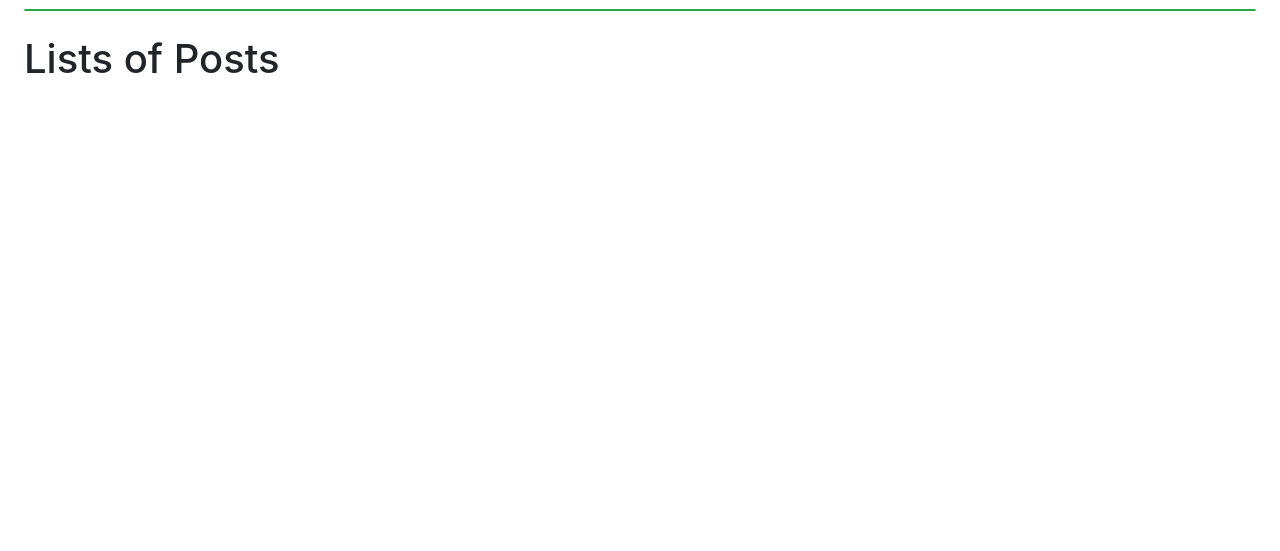
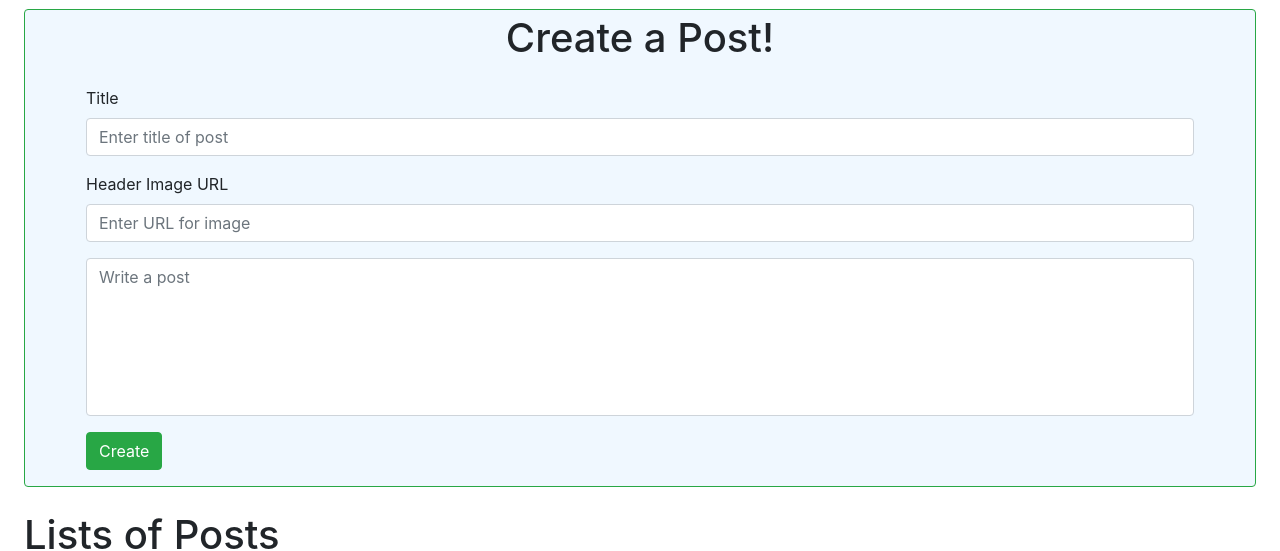
Before and after one commit to MervensVal/BloggingAppFrontEnd-Angular, an Angular app in the folder Assignment4/BloggingApp/: page /home in a window 1280 px wide. Shown: the part 168-719 px from the top of the page. Built offline with nearby package versions, Linux system fonts and the light colour scheme; no server answers.

Commit message:
working on posts post feature

```diff
--- a/Assignment4/BloggingApp/src/app/app.module.ts
+++ b/Assignment4/BloggingApp/src/app/app.module.ts
@@ -11,6 +11,7 @@ import { ErrorrouteComponent } from './views/errorroute/errorroute.component';
 import { FormsModule } from '@angular/forms';
 import { HttpClient, HttpClientModule } from '@angular/common/http';
 import { PostcomponentComponent } from './component/postcomponent/postcomponent.component';
+import { PostinstanceComponent } from './component/postinstance/postinstance.component';
 @NgModule({
   declarations: [
     AppComponent,
@@ -20,6 +21,7 @@ import { PostcomponentComponent } from './component/postcomponent/postcomponent.
     HomeComponent,
     ErrorrouteComponent,
     PostcomponentComponent,
+    PostinstanceComponent,
   ],
   imports: [
     BrowserModule,
--- a/Assignment4/BloggingApp/src/app/component/postcomponent/postcomponent.component.html
+++ b/Assignment4/BloggingApp/src/app/component/postcomponent/postcomponent.component.html
@@ -1,20 +1,24 @@
-<div *ngIf="userIsLoggedIn">
 <h1 class="text-center mt-1">Create a Post!</h1>
 <div class="container p-3  mt-1 ">
     <div class="form-group">
         <label for="postTitle"> Title</label>
-            <input type="text" class="form-control" id="postTitle" placeholder="Enter title of post">
+        <input [(ngModel)]="postInfo!.title" type="text" class="form-control" id="postTitle"
+            placeholder="Enter title of post">
     </div>
     <div class="form-group">
         <label for="headerImage"> Header Image URL</label>
-            <input type="text" class="form-control" id="headerImage" placeholder="Enter URL for image">
+        <input [(ngModel)]="postInfo!.headerImage" type="text" class="form-control" id="headerImage"
+            placeholder="Enter URL for image">
     </div>
     <div class="form-group">
-            <textarea type="text" rows="6" style="resize: none;" class="form-control" id="headerImage"
-                placeholder="Write a post"></textarea>
+        <textarea [(ngModel)]="postInfo!.content" type="text" rows="6" style="resize: none;" class="form-control"
+            id="content" placeholder="Write a post"></textarea>
+    </div>
+    <div *ngIf="message !=='' " class="alert" [ngClass]="{'alert-danger':!success, 'alert-success': success}"
+        role="alert">
+        {{message}}
     </div>
     <div>
-            <button class="btn btn-success">Submit</button>
+        <button (click)="CreatePosts()" class="btn btn-success">Create</button>
     </div>
 </div>
-</div>
--- a/Assignment4/BloggingApp/src/app/component/postcomponent/postcomponent.component.ts
+++ b/Assignment4/BloggingApp/src/app/component/postcomponent/postcomponent.component.ts
@@ -2,6 +2,7 @@ import { Component, Input, OnInit } from '@angular/core';
 import { Router } from '@angular/router';
 import { Post } from 'src/app/models/post.model';
 import { Token } from 'src/app/models/token.model';
+import { PostserviceService } from 'src/app/services/postservice.service';
 import { UserserviceService } from 'src/app/services/userservice.service';
 @Component({
   selector: 'app-postcomponent',
@@ -10,11 +11,16 @@ import { UserserviceService } from 'src/app/services/userservice.service';
 })
 export class PostcomponentComponent implements OnInit {
 
-  @Input() postObj: Post | undefined;
 //----------Copied from the nav bar---------
   userIsLoggedIn= false;
   currentUser: Token|null=null;
-  constructor(private userSvc: UserserviceService, private router:Router) {
+  postInfo: Post|null=null;
+  date: Date = new Date();
+
+  message:string='';
+  success:boolean=true;
+
+  constructor(private userSvc: UserserviceService, private router:Router, private postSVC:  PostserviceService) {
 
     let userLoggedIn = this.userSvc.GetLoggedInUser();
     if(userLoggedIn!=null)
@@ -26,8 +32,24 @@ export class PostcomponentComponent implements OnInit {
       this.userIsLoggedIn = userLoggedInMsg!==null;
       this.currentUser = userLoggedIn;
     })
+
+    this.postInfo = new Post(0,this.date,'','','','',this.date);
   }
   //-----------------------------------------
+
+  CreatePosts(){
+    if(this.postInfo != null){
+      this.postSVC.CreatePosts(this.postInfo);
+      this.success = true;
+      this.message=`The Post has been created successfully!`;
+    }else{
+      this.success = false;
+     // this.message=``;
+     // this.message=`Error detected, The Post has not been created!`;
+
+    }
+
+  }
 
   ngOnInit(): void {
   }
--- /dev/null
+++ b/Assignment4/BloggingApp/src/app/component/postinstance/postinstance.component.html
@@ -0,0 +1,22 @@
+
+<p>postinstance works!</p>
+
+  <div>
+    <div class="container p-3  mt-1 ">
+        <div class="form-group">
+            <label for="postTitle"> Title</label>
+            <input type="text" class="form-control" id="postTitle" value = {{postObj!.title}} readonly>
+        </div>
+        <div class="form-group">
+            <label for="headerImage"> Header Image URL</label>
+            <div id="headerImage">{{postObj!.headerImage}}</div>
+        </div>
+        <div class="form-group">
+            <textarea type="text" rows="6" style="resize: none;" class="form-control" id="headerImage"
+            value = "{{postObj!.content}}" readonly ></textarea>
+        </div>
+        <div>
+            <button class="btn btn-success">Submit</button>
+        </div>
+    </div>
+</div>
--- /dev/null
+++ b/Assignment4/BloggingApp/src/app/component/postinstance/postinstance.component.ts
@@ -0,0 +1,17 @@
+import { Component, Input, OnInit } from '@angular/core';
+import { Post } from 'src/app/models/post.model';
+
+@Component({
+  selector: 'app-postinstance',
+  templateUrl: './postinstance.component.html',
+  styleUrls: ['./postinstance.component.css']
+})
+export class PostinstanceComponent implements OnInit {
+
+  @Input() postObj: Post | undefined;
+  constructor() { }
+
+  ngOnInit(): void {
+  }
+
+}
--- a/Assignment4/BloggingApp/src/app/services/postservice.service.ts
+++ b/Assignment4/BloggingApp/src/app/services/postservice.service.ts
@@ -1,5 +1,6 @@
 import { HttpClient } from '@angular/common/http';
 import { Injectable } from '@angular/core';
+import { environment } from 'src/environments/environment';
 import { Post } from '../models/post.model';
 
 @Injectable({
@@ -9,7 +10,12 @@ export class PostserviceService {
 
   constructor(private httpC: HttpClient) { }
 
-  GetBooks(){
+  CreatePosts(postsData:Post)
+  {
+    return this.httpC.post<Post>(`${environment.BASE_URL}/Posts`,postsData);
+  }
+
+  GetPosts(){
     return this.httpC.get<Post[]>('${environment.BASE_URL}/Posts')
   }
 }
--- a/Assignment4/BloggingApp/src/app/views/home/home.component.html
+++ b/Assignment4/BloggingApp/src/app/views/home/home.component.html
@@ -4,3 +4,4 @@
     <app-postcomponent></app-postcomponent>
 </div>
 <h1 class="ml-4">Lists of Posts</h1>
+<app-postinstance *ngFor="let p of postArr" [postObj]="p"></app-postinstance>
--- a/Assignment4/BloggingApp/src/app/views/home/home.component.ts
+++ b/Assignment4/BloggingApp/src/app/views/home/home.component.ts
@@ -1,4 +1,6 @@
 import { Component, OnInit } from '@angular/core';
+import { Post } from 'src/app/models/post.model';
+import { PostserviceService } from 'src/app/services/postservice.service';
 
 @Component({
   selector: 'app-home',
@@ -6,9 +8,15 @@ import { Component, OnInit } from '@angular/core';
   styleUrls: ['./home.component.css']
 })
 export class HomeComponent implements OnInit {
-
-  constructor() { }
-
+  postArr:Post[]=[ ];
+  constructor(private postSVC:PostserviceService) {
+    this.postSVC.GetPosts().subscribe((postArray)=>{
+      this.postArr = postArray;
+     console.log(this.postArr);
+    },(err)=>{
+     console.log(err);
+    });
+  }
   ngOnInit(): void {
   }
 }
```
Also changed, not shown: Assignment4/BloggingApp/src/app/component/postinstance/postinstance.component.css (added), 1 other file (tests, documents, lock files or other folders). Lines whose indentation alone changed are shown as unchanged.
